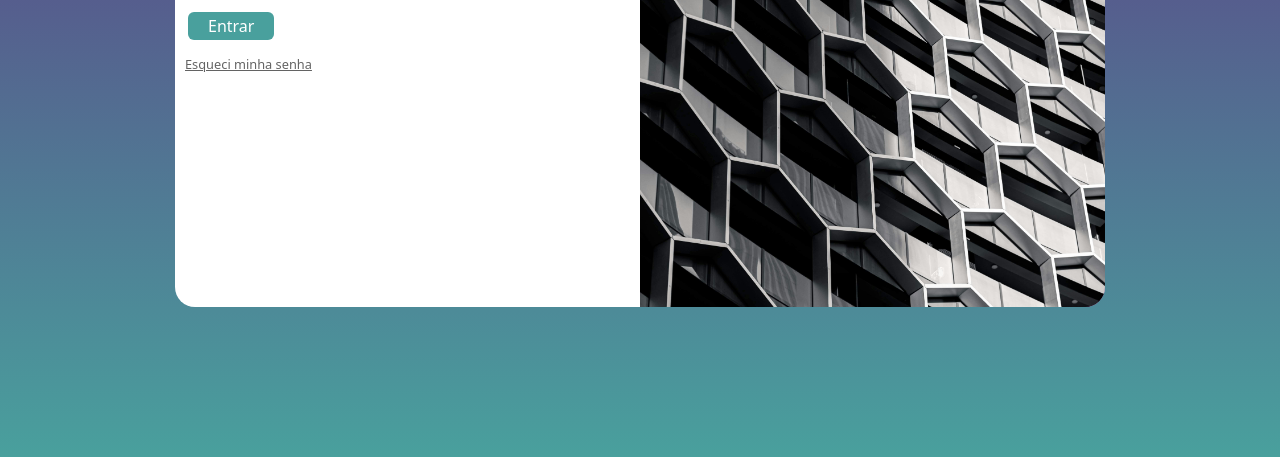
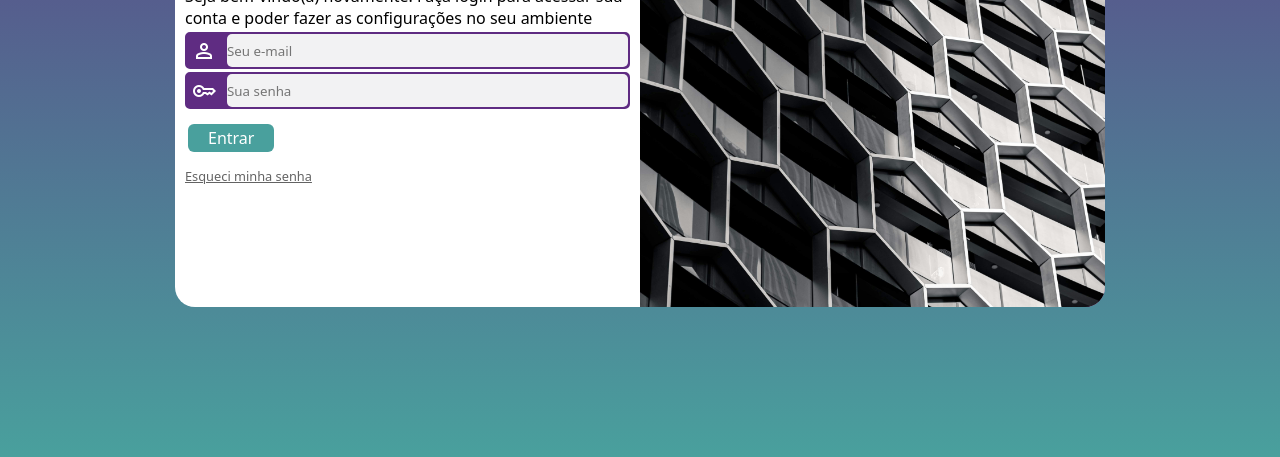
Before and after one commit to DaviOliDev/projeto-login, a plain HTML site: page index.html in a window 1280 px wide. Shown: the part 343-800 px from the top of the page. Drawn offline with nearby package versions, Linux system fonts and the light colour scheme.

Commit message:
projeto final 2.0

```diff
--- a/estilos/midia-query.css
+++ b/estilos/midia-query.css
@@ -35,6 +35,10 @@
     section#login > div#formulario {
         float: left;
         width: 50%;
+        height: 100%;
+        display: flex;
+        flex-direction: column;
+        justify-content: center;
     }
     div#formulario > p {
         font-size: 1em;
```
